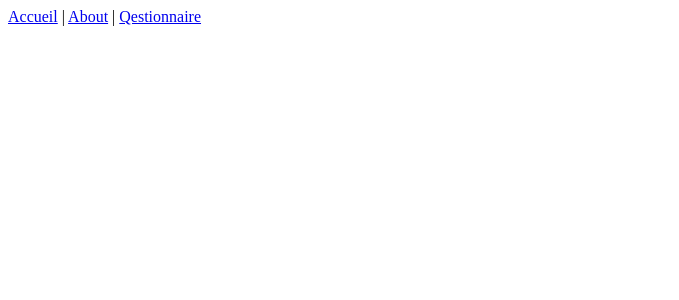
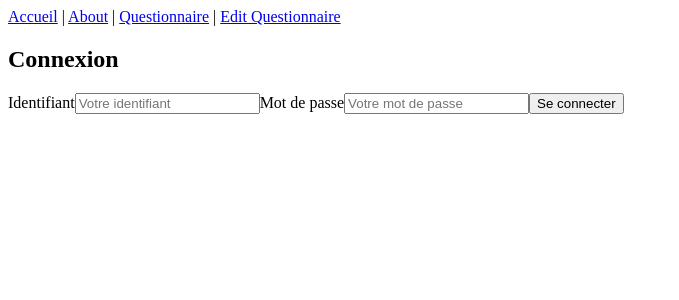
Before and after one commit to Raphael-1-3/vuejs_quiz, a Vue app in the folder quiz_vuerouter/: page /login in a window 1280 px wide. Shown: the top 300 px of the page, without its empty margins (0-679 px from the left). Built offline with nearby package versions, Linux system fonts and the light colour scheme.

Commit message:
ajout page login et routage authen

```diff
--- a/quiz_vuerouter/src/App.vue
+++ b/quiz_vuerouter/src/App.vue
@@ -6,7 +6,9 @@
     |
     <router-link to="/about">About</router-link>
     |
-    <router-link to="/questionnaire">Qestionnaire</router-link>
+    <router-link to="/questionnaire">Questionnaire</router-link>
+    |
+    <router-link to="/edit-questionnaire">Edit Questionnaire</router-link>
   </nav>
 
   <router-view />
--- a/quiz_vuerouter/src/js/router.js
+++ b/quiz_vuerouter/src/js/router.js
@@ -1,13 +1,19 @@
 import { createRouter, createWebHistory } from 'vue-router'
 import Home from '@/views/Home.vue'
 import About from '@/views/about.vue'
-import questionnaire from '@/views/questionnaire.vue'
+import Login from '@/views/login.vue'
+import editQuestionnaire from '@/views/editQuestionnaire.vue'
 
 const routes = [
-  { path: '/', component: Home },
-  { path: '/about', component: About },
-  { path: '/questionnaire', component: questionnaire },
-
+  { path: '/', name: 'Home', component: Home },
+  { path: '/about', name: 'About', component: About },
+  {
+    path: '/edit-questionnaire',
+    name: 'editQuestionnaire',
+    component: editQuestionnaire,
+    meta: { requiresAuth: true }
+  },
+  { path: '/login', name: 'Login', component: Login },
 ]
 
 const router = createRouter({
@@ -15,8 +21,10 @@ const router = createRouter({
   routes,
 })
 
-router.beforeEach(async (to, from) => {
-  if (!isAuthenticated && to.name !== 'Login') {
+router.beforeEach((to) => {
+  const isAuthenticated = Boolean(localStorage.getItem('authToken'))
+
+  if (to.meta.requiresAuth && !isAuthenticated) {
     return { name: 'Login' }
   }
 })
--- a/quiz_vuerouter/src/views/questionnaire.vue
+++ b/quiz_vuerouter/src/views/editQuestionnaire.vue
@@ -167,7 +167,9 @@ export default {
         } catch (error) {
           console.error(error);
         }
-      }
+      },
+      Deco: function(){localStorage.clear();}
+
     },
     components : { Questionnaire_item, Question_item }
 
@@ -247,6 +249,7 @@ export default {
         </div>
       </template>
     </section>
+    <button type="button" @click="Deco"> deconnexion </button>
   </div>
 
 </template>
--- /dev/null
+++ b/quiz_vuerouter/src/views/login.vue
@@ -0,0 +1,70 @@
+<script>
+export default {
+	data() {
+		return {
+			username: '',
+			password: '',
+			errorMessage: ''
+		}
+	},
+	mounted() {
+		if (localStorage.getItem('authToken')) {
+			this.$router.push('/edit-questionnaire')
+		}
+	},
+	methods: {
+		submitLogin() {
+			this.errorMessage = ''
+
+			const username = this.username.trim()
+			const password = this.password.trim()
+
+			if (!username || !password) {
+				this.errorMessage = 'Veuillez renseigner votre identifiant et votre mot de passe.'
+				return
+			}
+
+			// Placeholder auth flow; replace with API call when backend auth is ready.
+			if (username === "nolan" && password === "mor")
+            {
+                const Auten = true;
+                localStorage.setItem('authToken', Auten);
+                this.$router.push('/edit-questionnaire');
+            }
+            else this.$outer.push('/login');
+
+
+
+		}
+	}
+}
+</script>
+
+<template>
+	<section class="login-page">
+		<h2>Connexion</h2>
+		<form class="login-form" @submit.prevent="submitLogin">
+			<label for="username">Identifiant</label>
+			<input
+				id="username"
+				v-model="username"
+				type="text"
+				autocomplete="username"
+				placeholder="Votre identifiant"
+			>
+
+			<label for="password">Mot de passe</label>
+			<input
+				id="password"
+				v-model="password"
+				type="password"
+				autocomplete="current-password"
+				placeholder="Votre mot de passe"
+			>
+
+			<p v-if="errorMessage" class="error">{{ errorMessage }}</p>
+
+			<button type="submit">Se connecter</button>
+		</form>
+	</section>
+</template>
```
Also changed, not shown: quiz_vuerouter/src/views/edit_questionnaire.vue (deleted).
